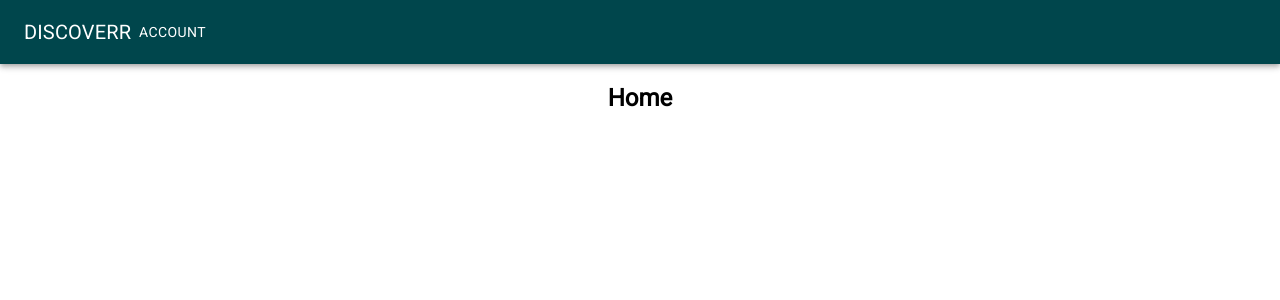
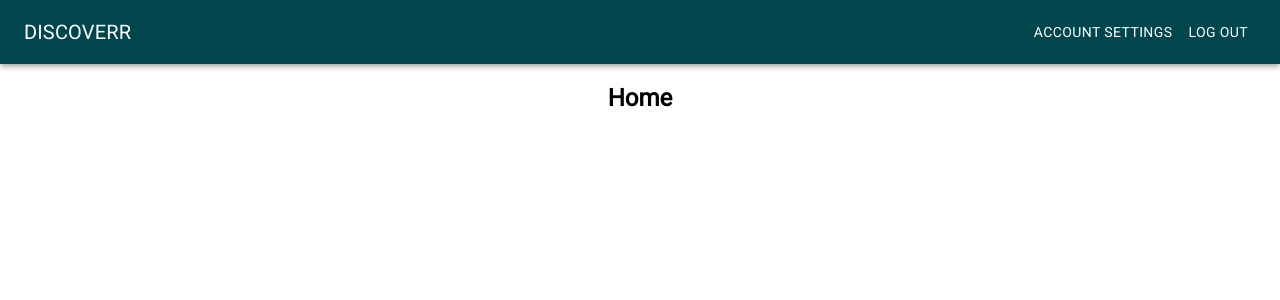
Before and after one commit to Reikon95/discoverr, a React (Create React App) app: page / in a window 1280 px wide. Shown: the top 300 px of the page. Built offline with nearby package versions, Linux system fonts and the light colour scheme.

Commit message:
navbar fix

```diff
--- a/src/App.js
+++ b/src/App.js
@@ -1,6 +1,7 @@
 import "./_variables.scss"
 import "./App.scss"
 import { BrowserRouter as Router, Switch, Route } from "react-router-dom"
+import NavBar from "./components/navbar/navbar.tsx"
 import ShowcasePage from "./components/showcase-page/showcase-page.tsx"
 import SocialSignUp from "./components/auth/socialSignIn.tsx"
 import SignUp from "./components/signup/signup"
@@ -20,12 +21,7 @@ export default function App() {
     <UserProvider>
       <div className="App">
         <div>
-          <AppBar position="static" className="global-navbar">
-            <Toolbar className="global-navbar">
-              <Typography variant="h6">DISCOVERR</Typography>
-              <Button color="inherit">ACCOUNT</Button>
-            </Toolbar>
-          </AppBar>
+          <NavBar />
         </div>
         <Router>
           <div>
--- /dev/null
+++ b/src/components/navbar/navbar.scss
@@ -0,0 +1,12 @@
+// .containing-nav-wrapper {
+//   width: 100%;
+//   background-color: red;
+// }
+.discoverr-navbar {
+  display: flex;
+  justify-content: space-between;
+}
+
+// .main-logo {
+//   flex-grow: 2;
+// }
--- /dev/null
+++ b/src/components/navbar/navbar.tsx
@@ -0,0 +1,22 @@
+import { AppBar, Toolbar, Typography, Button } from "@material-ui/core"
+import "./navbar.scss"
+
+export default function NavBar() {
+  return (
+    <div className="containing-nav-wrapper">
+      <AppBar position="static" className="global-navbar discoverr-navbar">
+        <Toolbar className="global-navbar discoverr-navbar">
+          <Typography variant="h6" className="main-logo">
+            DISCOVERR
+          </Typography>
+          <div>
+            <Button color="inherit">ACCOUNT SETTINGS</Button>
+            <Button color="inherit">LOG OUT</Button>
+          </div>
+        </Toolbar>
+      </AppBar>
+    </div>
+  )
+}
+
+// todo - add logout login signup functions
```
